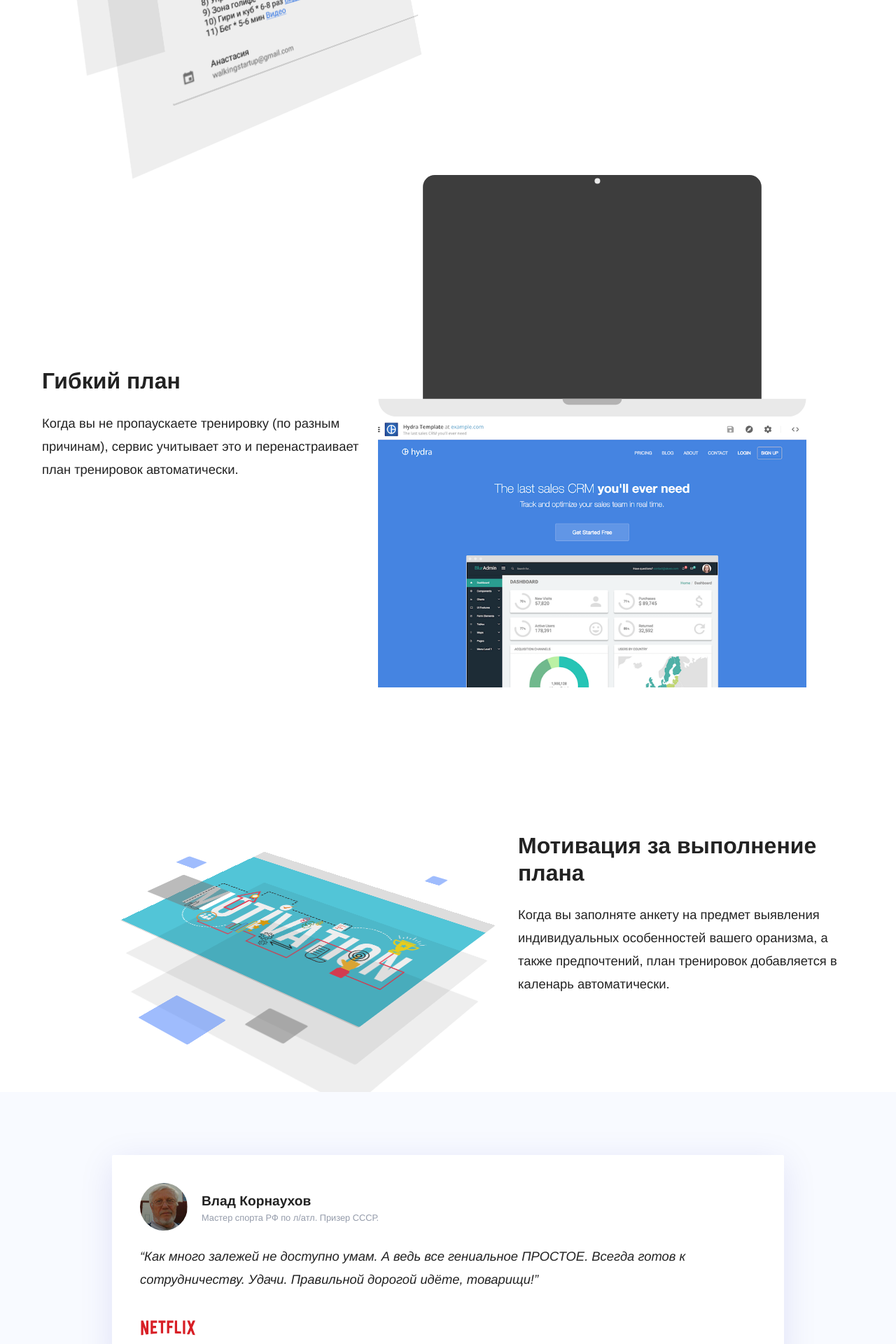
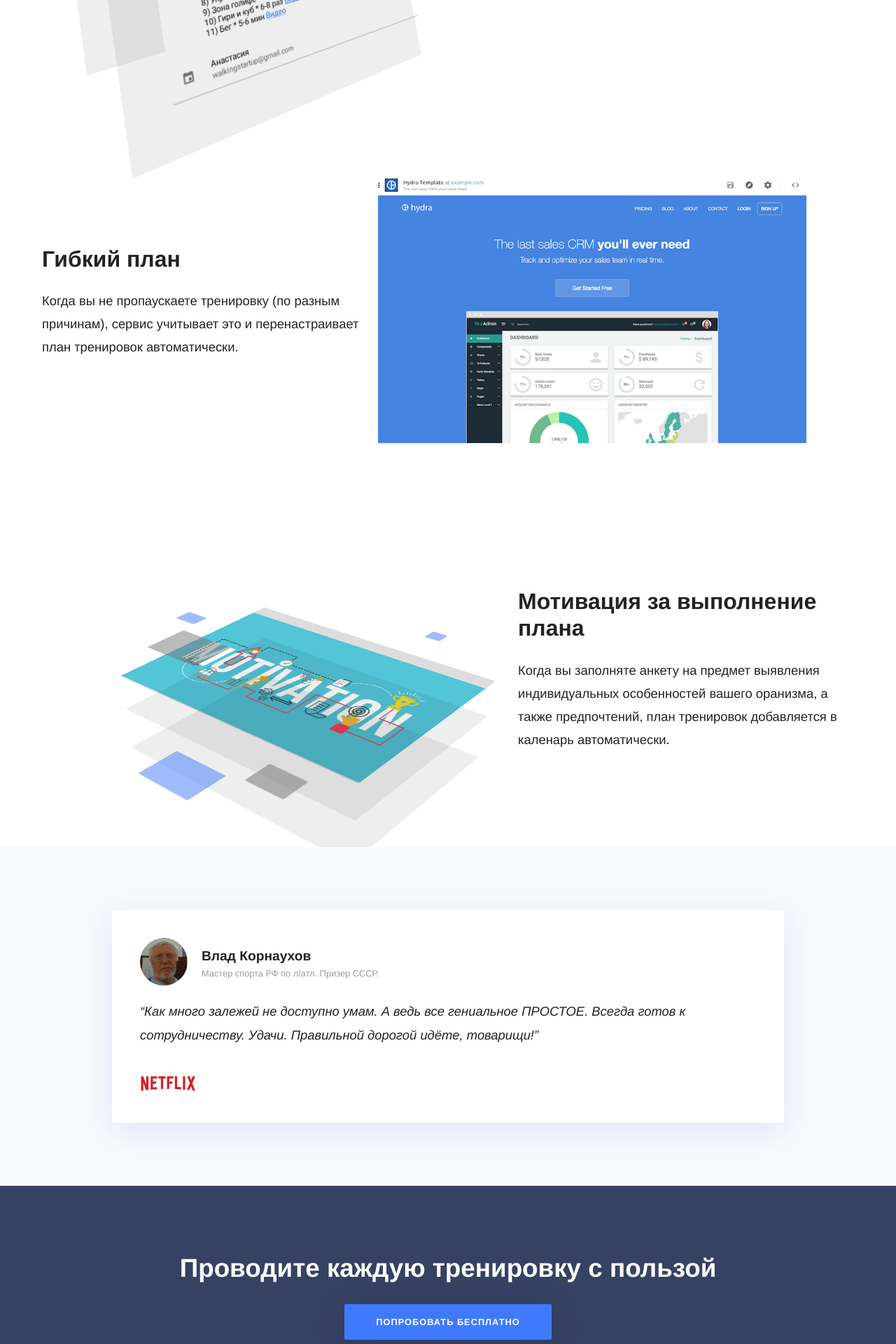
Before and after one commit to RakhimyanTim/adroholic.github.io, a Jekyll site: the page built from pages/index.html, in a window 1280 px wide. Shown: the part 2233-4153 px from the top of the page at 70% size. Built offline with Jekyll 4.4.1, drawn with Linux system fonts in a browser that asks for light colours; some web fonts are replaced.

Commit message:
Update preview.html

```diff
--- a/_includes/components/home-page/preview.html
+++ b/_includes/components/home-page/preview.html
@@ -1,6 +1,6 @@
 <div class="landing-preview">
 	<div class="laptop">
-		{% include svgs/landing-page.html icon="macbook" %}
+		{% include svgs/landing-page.html %}
 		<img src="/images/home/hydra.png" srcset="/images/home/hydra.png 1x, /images/home/hydra@2x.png 2x" alt="Laptop screenshot">
 	</div>
 </div>
```
